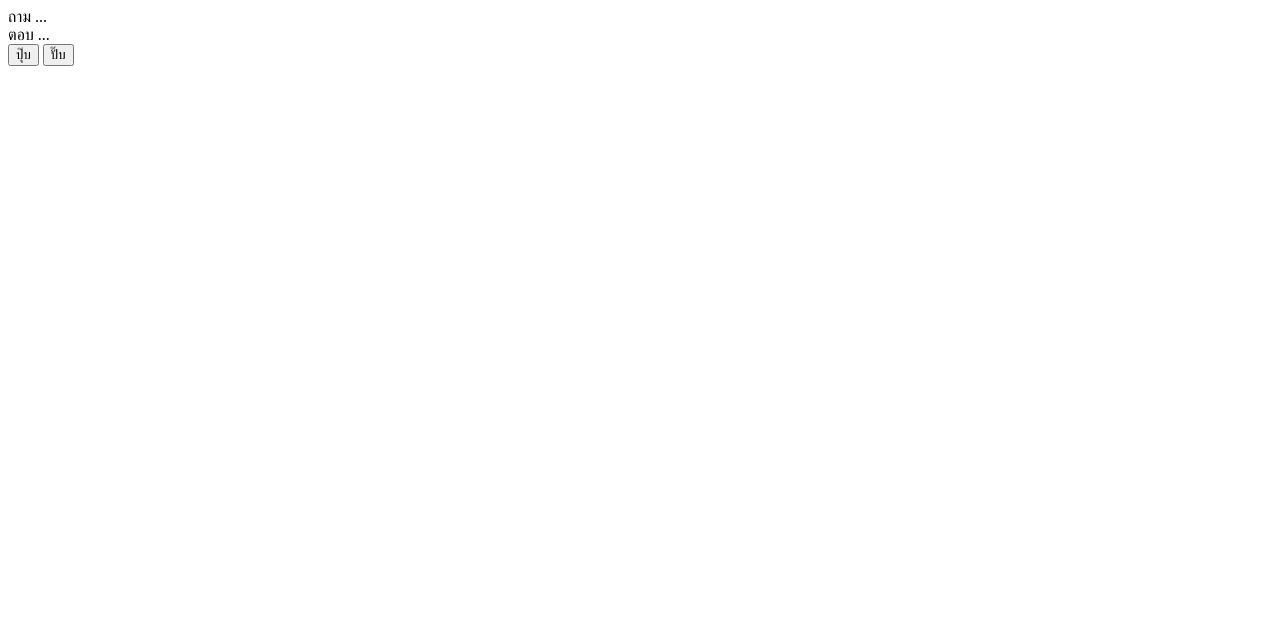
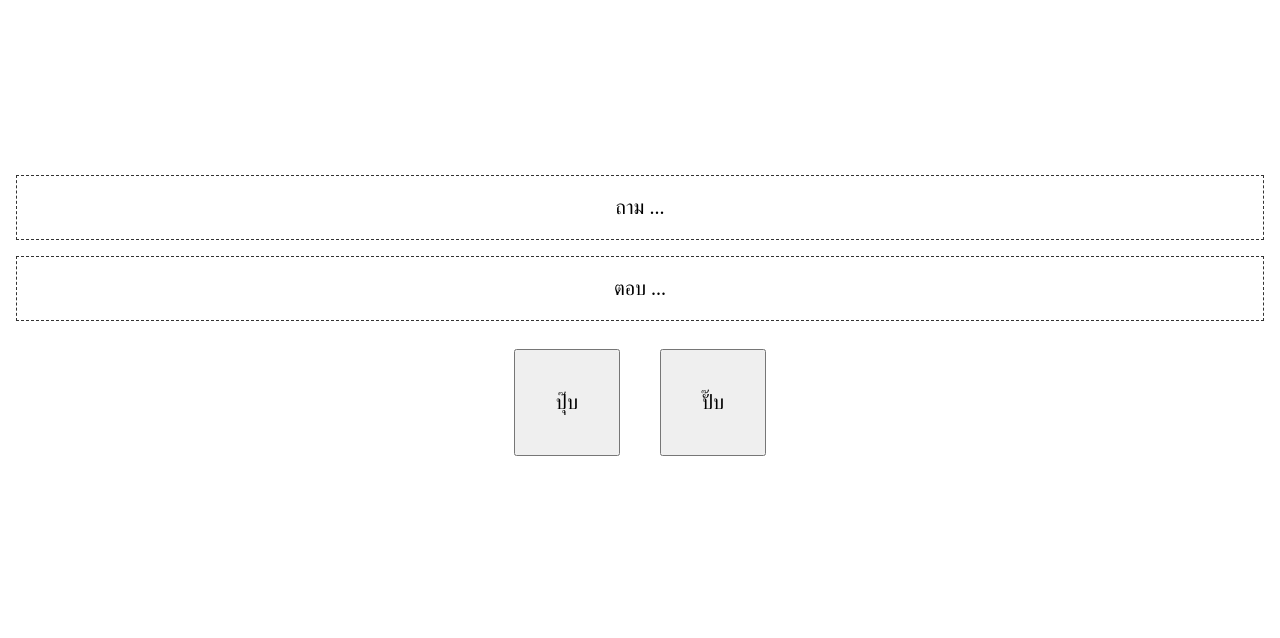
Before and after one commit to neizod/pooppup, a plain HTML site: page index.html in a window 1280 px wide. Drawn offline with nearby package versions, Linux system fonts and the light colour scheme.

Commit message:
stylise and make visible wait time

```diff
--- a/index.html
+++ b/index.html
@@ -1,12 +1,52 @@
-<div id="app">
-  <div id="question">
-    ถาม {{ question }}
+<style>
+.container {
+  display: flex;
+}
+
+#app {
+  flex-direction: column;
+  align-items: stretch;
+  justify-content: center;
+  height: 80%;
+}
+
+#buttons {
+  justify-content: center;
+}
+
+.wrapper {
+  margin: .5em;
+  border: #333 dashed 1px;
+}
+
+.textbox {
+  text-align: center;
+  font-size: 125%;
+  padding: 1em;
+}
+
+.word {
+  font-size: 125%;
+  padding: 2em;
+  margin: 1em;
+}
+</style>
+
+<div class="container" id="app">
+  <div class="wrapper">
+    <div class="textbox" id="question">
+      ถาม {{ question }}
+    </div>
   </div>
-  <div id="answer">
-    ตอบ {{ answer }}
+  <div class="wrapper" id="progressbar">
+    <div class="textbox" id="answer">
+      ตอบ {{ answer }}
+    </div>
   </div>
-  <button v-on:click="poop">ปุ๊บ</button>
-  <button v-on:click="pup">ปั๊บ</button>
+  <div class="container" id="buttons">
+    <button class="word" v-on:click="poop">ปุ๊บ</button>
+    <button class="word" v-on:click="pup">ปั๊บ</button>
+  </div>
 </div>
 
 <script src="https://cdn.jsdelivr.net/npm/vue@2"></script>
@@ -16,8 +56,8 @@ var app = new Vue({
   data: {
     DIRECT: { 'poop': 'ปุ๊บ', 'pup': 'ปั๊บ' },
     INVERT: { 'poop': 'ปั๊บ', 'pup': 'ปุ๊บ' },
-    TIMER: 600,
-    RATE: 30,
+    TIMER: 550,
+    RATE: 15,
     question: '...',
     answer: '...',
     memo: [],
@@ -46,13 +86,27 @@ var app = new Vue({
     loop_countdown: function() {
       if (this.timer > 0) {
         this.id = setTimeout(() => {
-          this.loop_countdown()
           this.timer -= this.RATE;
+          this.progressbar();
+          this.loop_countdown();
         }, this.RATE);
       } else {
         this.ask();
         this.timer = this.TIMER;
       }
+    },
+    progressbar: function() {
+      var css = document.styleSheets[0];
+      if (css.rules[0].selectorText === '#progressbar::after') {
+        css.removeRule(0);
+      }
+      var percent = 100 * Math.min(1, 1 - this.timer / this.TIMER);
+      css.insertRule(`#progressbar::after {
+        border-bottom: #aaa solid 4px;
+        content: '';
+        display: block;
+        width: ${percent}%;
+      }`);
     },
     ask: function() {
       this.answer = this.memo.map(x => this.INVERT[x]).join(' ');
```
